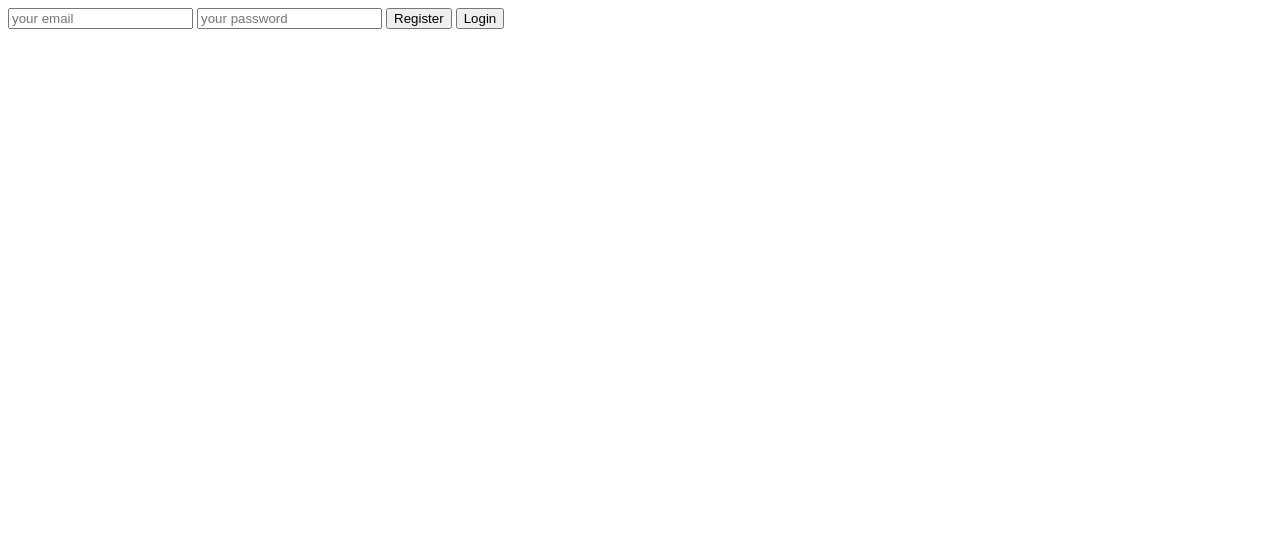
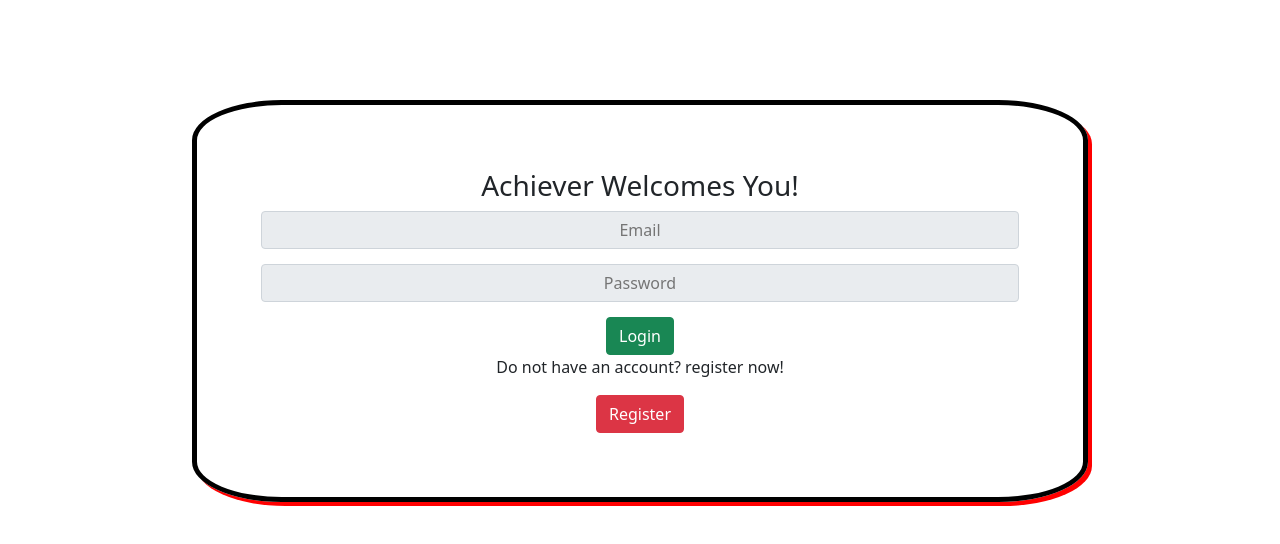
Before and after one commit to kumarankitgupta/Firebase-Login-Signin, a plain HTML site: page index.html in a window 1280 px wide. Drawn offline with nearby package versions, Linux system fonts and the light colour scheme.

Commit message:
adding styles

```diff
--- a/index.html
+++ b/index.html
@@ -4,14 +4,24 @@
     <meta charset="UTF-8">
     <meta http-equiv="X-UA-Compatible" content="IE=edge">
     <meta name="viewport" content="width=device-width, initial-scale=1.0">
+    <link rel="stylesheet" href="style.css">
+    <link href="https://cdn.jsdelivr.net/npm/bootstrap@5.0.2/dist/css/bootstrap.min.css" rel="stylesheet" integrity="sha384-EVSTQN3/azprG1Anm3QDgpJLIm9Nao0Yz1ztcQTwFspd3yD65VohhpuuCOmLASjC" crossorigin="anonymous">
     <title>Login Setup</title>
 </head>
 <body>
-    <input type="text" id="email" placeholder="your email">
-    <input type="password" id="password" placeholder="your password">
-    <button id="submitData">Register</button>
-    <button id="loginData">Login</button>
+    <center>
+    <div id="box">
+        <center>
+        <h3>Achiever Welcomes You!</h3>
+        <input class="input-group-text" type="text" id="email" placeholder="Email" style="width:100%;margin-bottom: 2% ;">
+        <input class="input-group-text" type="password" id="password" placeholder="Password" style="width:100% ;margin-bottom: 2%;">
+        <button class="btn btn-success" id="loginData">Login</button><br>
+        <p>Do not have an account? register now!</p>
+        <button class="btn btn-danger" id="submitData">Register</button>
 
+        </center>
+    </div>
+    </center>
     <script type="module">
         import { initializeApp } from "https://www.gstatic.com/firebasejs/9.9.0/firebase-app.js";
         import { getAuth, createUserWithEmailAndPassword , signInWithEmailAndPassword } from "https://www.gstatic.com/firebasejs/9.9.0/firebase-auth.js";
--- /dev/null
+++ b/style.css
@@ -0,0 +1,9 @@
+#box{
+    position: relative;
+    top: 100px;
+    width: 70%;
+    border: solid black 5px;
+    padding: 5%;
+    border-radius: 10%;
+    box-shadow: 4px 4px red;
+}
```
